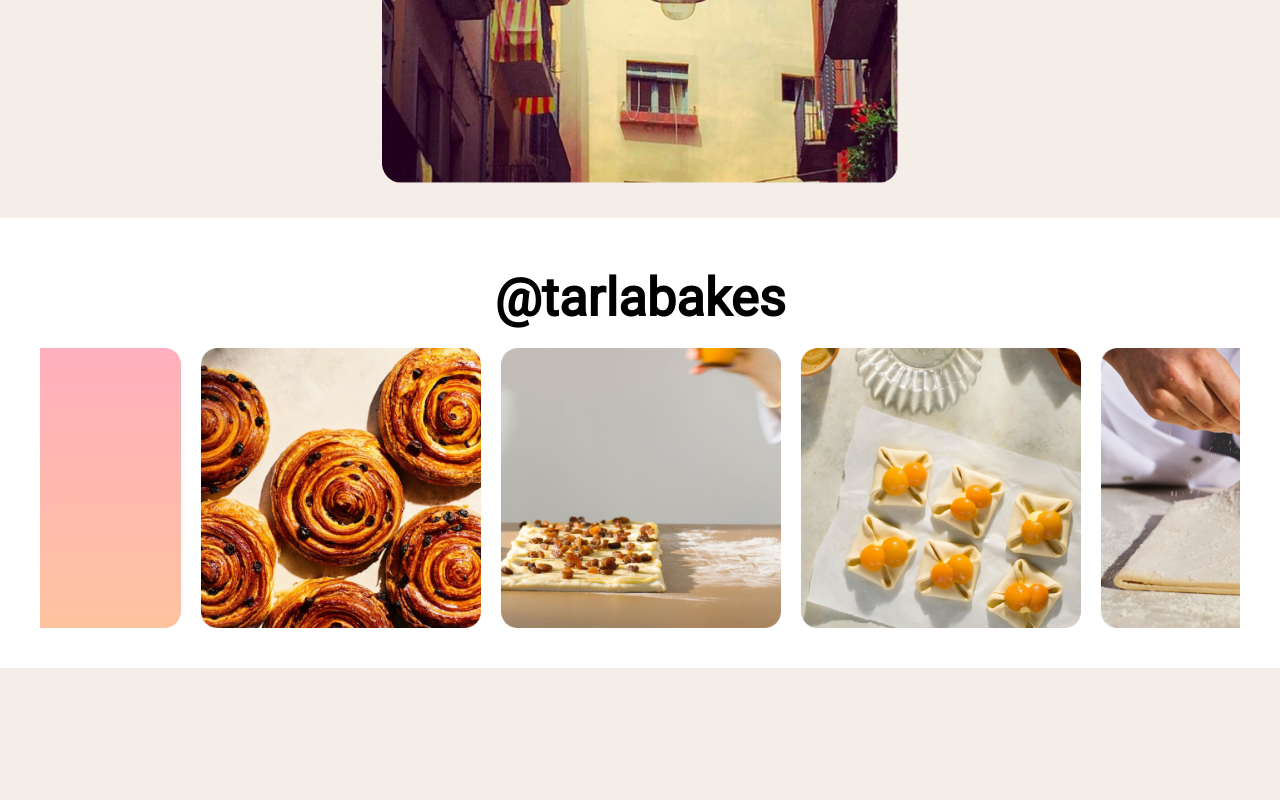
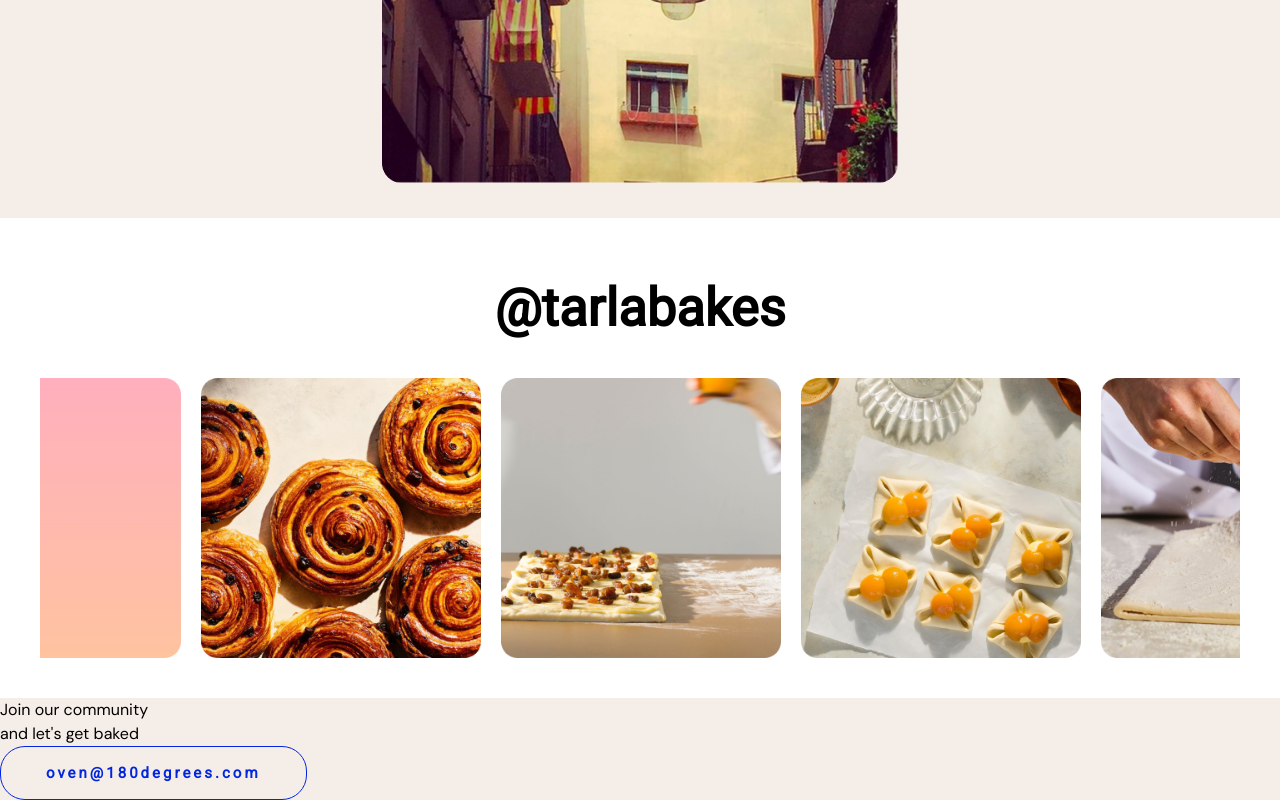
Before and after one commit to Irina-Taraschik/Irina-Taraschik.github.io, a plain HTML site: page index.html in a window 1280 px wide. Shown: the part 4996-5796 px from the top of the page. Before the commit the page ends 5664 px from the top, so only its background shows below. Drawn offline with Linux system fonts and the light colour scheme.

Commit message:
footer added

```diff
--- a/css/sixth-section.css
+++ b/css/sixth-section.css
@@ -6,8 +6,8 @@
 	font-size: 35px;
 	text-align: center;
 	line-height: 60px;
-	padding-top: 50px;
-	padding-bottom: 20px;
+	padding-top: 60px;
+	padding-bottom: 40px;
 	font-family: var(--font-roboto);
  }
  .sixth-section__items {
@@ -22,7 +22,7 @@
 	padding-right: 10px;
  }
  .sixth-section__item:first-child {
-	 margin-left: -40px;
+	margin-left: -40px;
  }
  .sixth-section__item:last-child {
 	margin-right: -40px;
--- a/index.html
+++ b/index.html
@@ -18,6 +18,7 @@
   <link rel="stylesheet" href="css/fourth-section.css">
   <link rel="stylesheet" href="css/fifth-section.css">
   <link rel="stylesheet" href="css/sixth-section.css">
+  <link rel="stylesheet" href="css/footer.css">
 </head>
 
 <body>
@@ -382,6 +383,22 @@
 
   </div>
 </section>
+</main>
+
+<footer>
+  <div class="footer__top">
+    <p class="footer__top-title">Join our community</p>
+    <p class="footer__top-text">and let's get baked</p>
+    <div class="footer__top-button">
+      <div class="button"><span>oven@180degrees.com</span></div>
+    </div>
+  </div>
+
+
+
+
+  <div class="footer__bottom">
+  </div>
 
 
 
@@ -392,7 +409,8 @@
 
 
 
- </main>
 
+
+</footer>
 </body>
 </html>
```
Also changed, not shown: css/footer.css (added).
